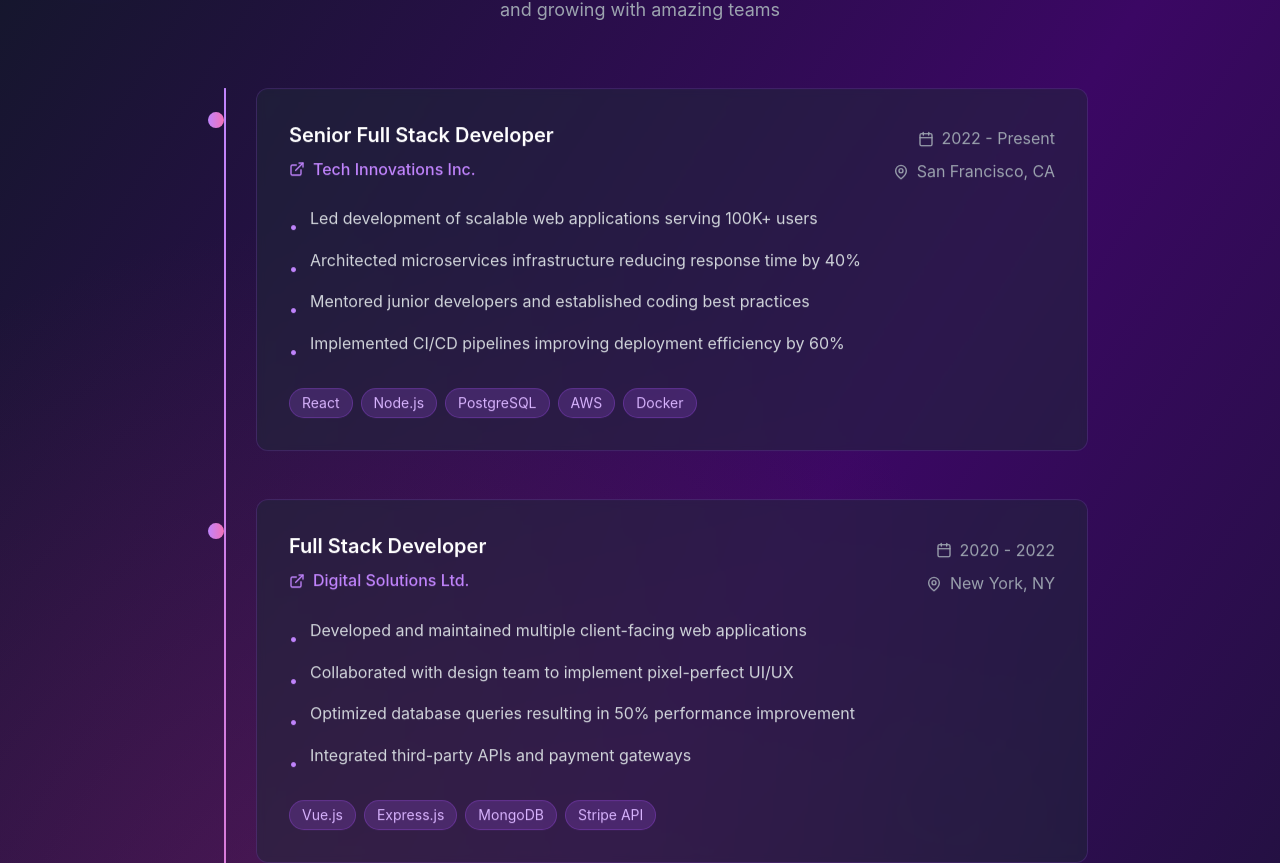
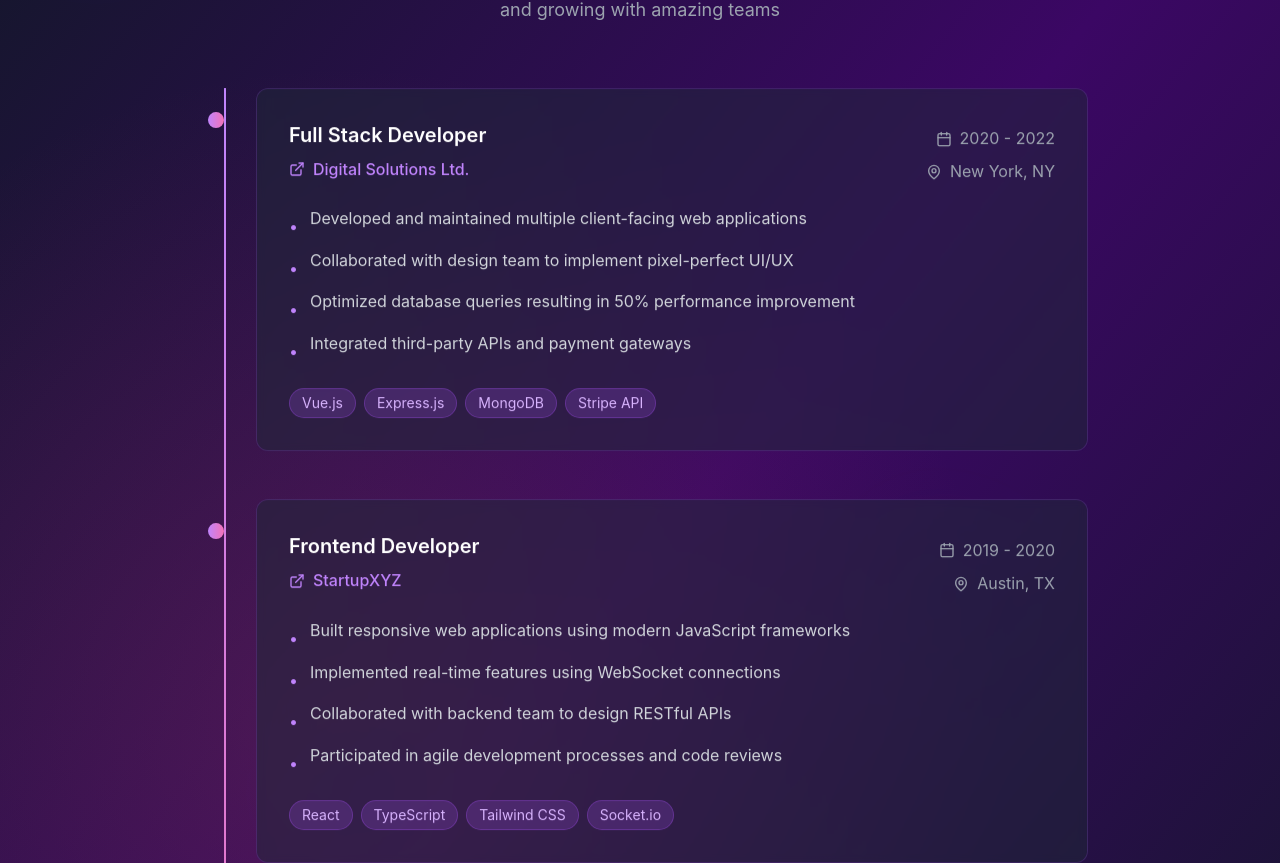
Before and after one commit to potnurumounika-123/portfolio, a React (Vite) app: page / in a window 1280 px wide. Shown: the part 3599-4462 px from the top of the page. Built offline with nearby package versions, Linux system fonts and the light colour scheme.

Commit message:
Update Experience.tsx

```diff
--- a/src/components/Experience.tsx
+++ b/src/components/Experience.tsx
@@ -10,19 +10,6 @@ const Experience = () => {
   });
 
   const experiences = [
-    {
-      title: 'Senior Full Stack Developer',
-      company: 'Tech Innovations Inc.',
-      location: 'San Francisco, CA',
-      period: '2022 - Present',
-      description: [
-        'Led development of scalable web applications serving 100K+ users',
-        'Architected microservices infrastructure reducing response time by 40%',
-        'Mentored junior developers and established coding best practices',
-        'Implemented CI/CD pipelines improving deployment efficiency by 60%',
-      ],
-      technologies: ['React', 'Node.js', 'PostgreSQL', 'AWS', 'Docker'],
-    },
     {
       title: 'Full Stack Developer',
       company: 'Digital Solutions Ltd.',
```
